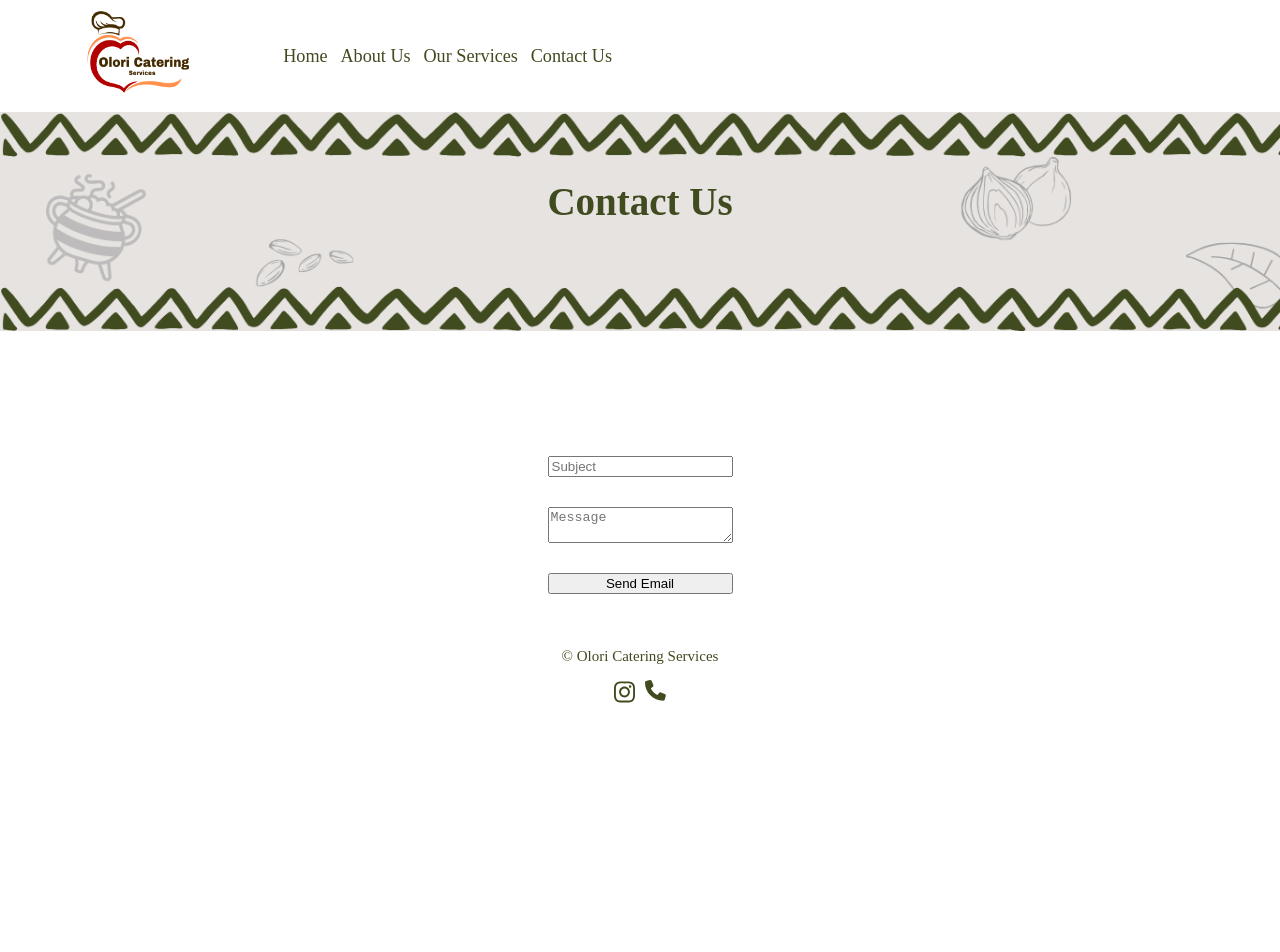
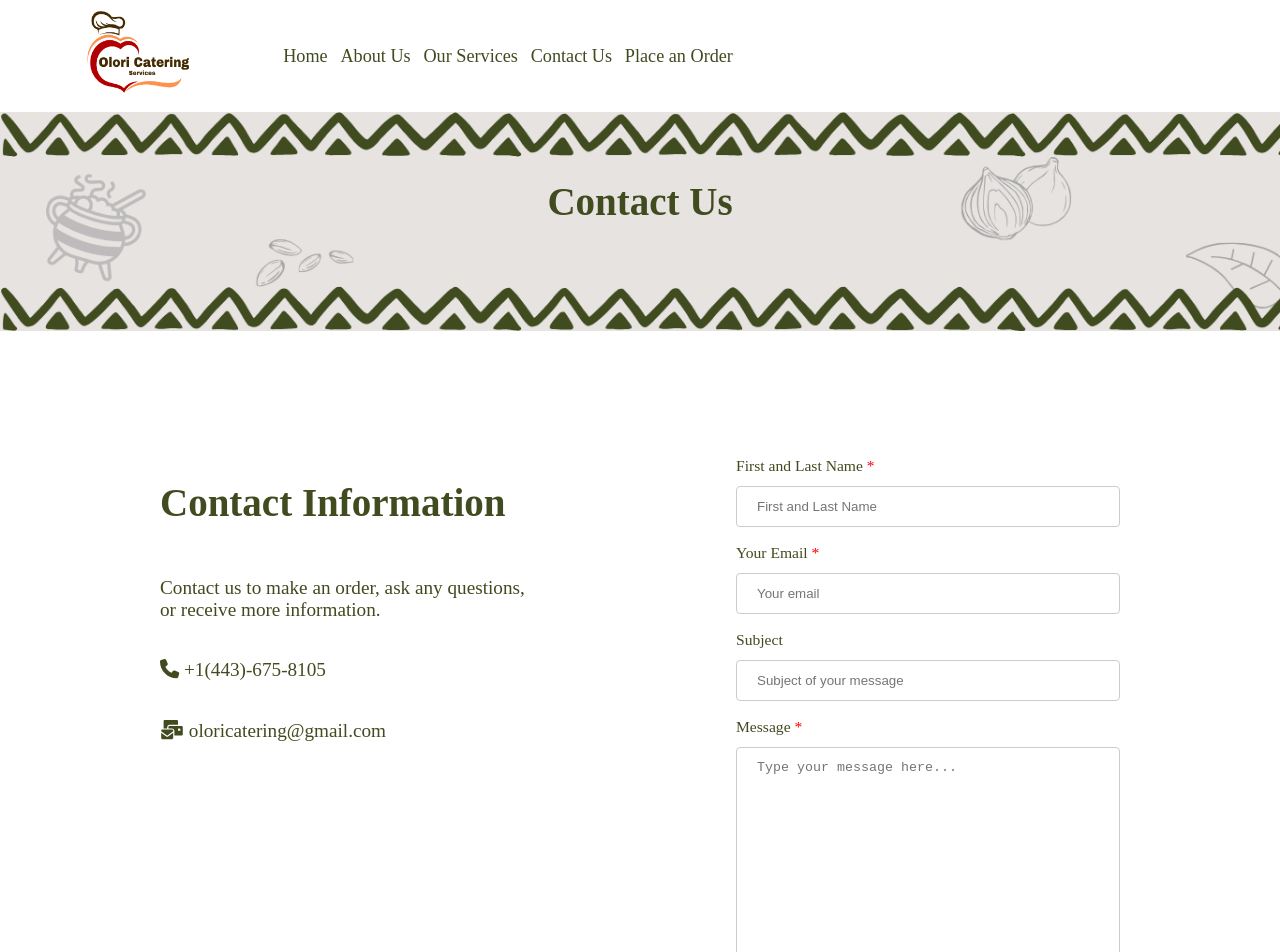
Before and after one commit to ebunnn/oloricatering, a React (Create React App) app: page /contact-us in a window 1280 px wide. Shown: the top 952 px of the page. Before the commit the page ends 800 px from the top, so only its background shows below. Built offline with nearby package versions, Linux system fonts and the light colour scheme; a web font is replaced by a local one.

Commit message:
fixed contact us page

```diff
--- a/src/components/ContactUs.jsx
+++ b/src/components/ContactUs.jsx
@@ -2,46 +2,26 @@ import React, { useState } from "react";
 import "../css/ContactUs.css";
 import banner from "../Images/olori cover page.png";
 import axios from "axios";
+import { FontAwesomeIcon } from '@fortawesome/react-fontawesome'
+import { faMailBulk, faPhone } from "@fortawesome/free-solid-svg-icons";
 
 export default function ContactUs() {
-//   const [formData, setFormData] = useState({
-//     name: "",
-//     email: "",
-//     message: ""
-//   });
-
-//   const handleChange = (e) => {
-//     setFormData({ ...formData, [e.target.name]: e.target.value });
-//   };
-
-//   const handleSubmit = (e) => {
-//     e.preventDefault();
-//     // Send form data to backend for processing
-//     fetch("http://localhost:4000/send-email", {
-//       method: "POST",
-//       headers: {
-//         "Content-Type": "application/json"
-//       },
-//       body: JSON.stringify(formData)
-//     })
-//       .then((response) => response.json())
-//       .then((data) => {
-//         console.log(data.message);
-//         // Optionally, display a success message to the user
-//       })
-//       .catch((error) => {
-//         console.error("Error:", error);
-//         // Optionally, display an error message to the user
-//       });
-//   };
-
-    const [subject, setSubject] = useState();
-    const [message, setMessage] = useState();
+    const [senderName, setSenderName] = useState("");
+    const [email, setEmail] = useState("");
+    const [subject, setSubject] = useState("");
+    const [message, setMessage] = useState("");
 
     const sendMail = () => {
+        if (!senderName || !email || !message) {
+            alert("Please fill out all required fields");
+            return;
+          }
+
         axios
           .get("http://localhost:5001/send-email", {
             params: {
+              senderName,
+              email,
               subject,
               message,
             },
@@ -49,6 +29,7 @@ export default function ContactUs() {
           .then(() => {
             //success
             console.log("success");
+            alert("Message Sent! Thank you for your inquiry, we will get back to you as soon as possible.")
           })
           .catch(() => {
             console.log("failure");
@@ -59,26 +40,59 @@ export default function ContactUs() {
     <div className="contactus--container">
       <img className="contactus--banner" src={banner} alt="Our Services banner" />
       <h2 className="contactus--bannerText">Contact Us</h2>
+      <div className="contactus--formAndText">
+        <div className="contactus--contactInfo">
+            <h2>Contact Information</h2>
+            <p>Contact us to make an order, ask any questions, or receive more information.</p>
+            <p><FontAwesomeIcon icon={faPhone} />  +1{"("}443{")"}-675-8105</p>
+            <p><FontAwesomeIcon icon={faMailBulk} /> oloricatering@gmail.com</p>
+        </div>
+
+
         <div className="contactus--formContainer">
-            {/* <input
+                <form style={{textAlign:"left"}}>
+                    <label className="contactus--label">First and Last Name <span style={{color:"red"}}>*</span></label><br />
+                    <input
                             type="text"
-                placeholder="Recipient Email"
+                            className="contactus--textLabel"
+                            placeholder="First and Last Name"
+                            onChange={(e) => setSenderName(e.target.value)}
+                            required
+                        />
+                        <br />
+                        <label className="contactus--label">Your Email <span style={{color:"red"}}>*</span></label><br />
+                        <input
+                            type="text"
+                            className="contactus--textLabel"
+                            placeholder="Your email"
                             onChange={(e) => setEmail(e.target.value)}
+                            required
                         />
-            <br /> */}
+                        <br />
+                        <label className="contactus--label">Subject</label><br />
                         <input
                             type='text'
-                placeholder="Subject"
+                            className="contactus--textLabel"
+                            placeholder="Subject of your message"
                             onChange={(e) => setSubject(e.target.value)}
                         />
                         <br />
+                        <label className="contactus--label">Message <span style={{color:"red"}}>*</span></label><br />
                         <textarea
-                placeholder="Message"
+                            type="text"
+                            className="contactus--textLabel"
+                            placeholder="Type your message here..."
                             onChange={(e) => setMessage(e.target.value)}
+                            required
                         />
                         <br />
-            <button onClick={sendMail}>Send Email</button>
+                        <button type="button" class="button-74" role="button" onClick={sendMail}>Send Message</button>
+                </form>
             </div>
+      </div>
+
+      <p></p>
+      <p></p>
     </div>
   );
 }
--- a/src/components/Navbar.jsx
+++ b/src/components/Navbar.jsx
@@ -14,6 +14,7 @@ export default function Navbar() {
                     <li><a href="javascript:void(0);"><Link to="/about-us">About Us</Link></a></li>
                     <li><a href="javascript:void(0);"><Link to="/our-services">Our Services</Link></a></li>
                     <li><a href="javascript:void(0);"><Link to="/contact-us">Contact Us</Link></a></li>
+                    <li><a href="javascript:void(0);"><Link to="/contact-us">Place an Order</Link></a></li>
             </ul>
         </div>
     )
--- a/src/css/ContactUs.css
+++ b/src/css/ContactUs.css
@@ -18,3 +18,40 @@
     display: inline-flex;
     flex-direction: column;
 }
+
+.contactus--label {
+    font-size: 0.6em;
+    color:#404b1f;
+}
+
+.contactus--textLabel {
+    width: 30vw;
+    padding: 12px 20px;
+    margin: 8px 0;
+    display: inline-block;
+    border: 1px solid #ccc;
+    border-radius: 4px;
+    box-sizing: border-box;
+}
+
+.contactus--formContainer textarea {
+    resize: none;
+    height: 30vh;
+}
+
+.contactus--contactInfo {
+    display: flex;
+    flex-direction: column;
+    text-align: left;
+    width: 30%;
+}
+
+.contactus--contactInfo p {
+    font-size: 1.2rem;
+}
+.contactus--formAndText {
+    display: flex;
+    justify-content: center;
+    gap: 15vw;
+    color: #404b1f;
+}
```
Also changed, not shown: src/api/server.js (+5 -2 lines). Lines whose indentation alone changed are shown as unchanged.
